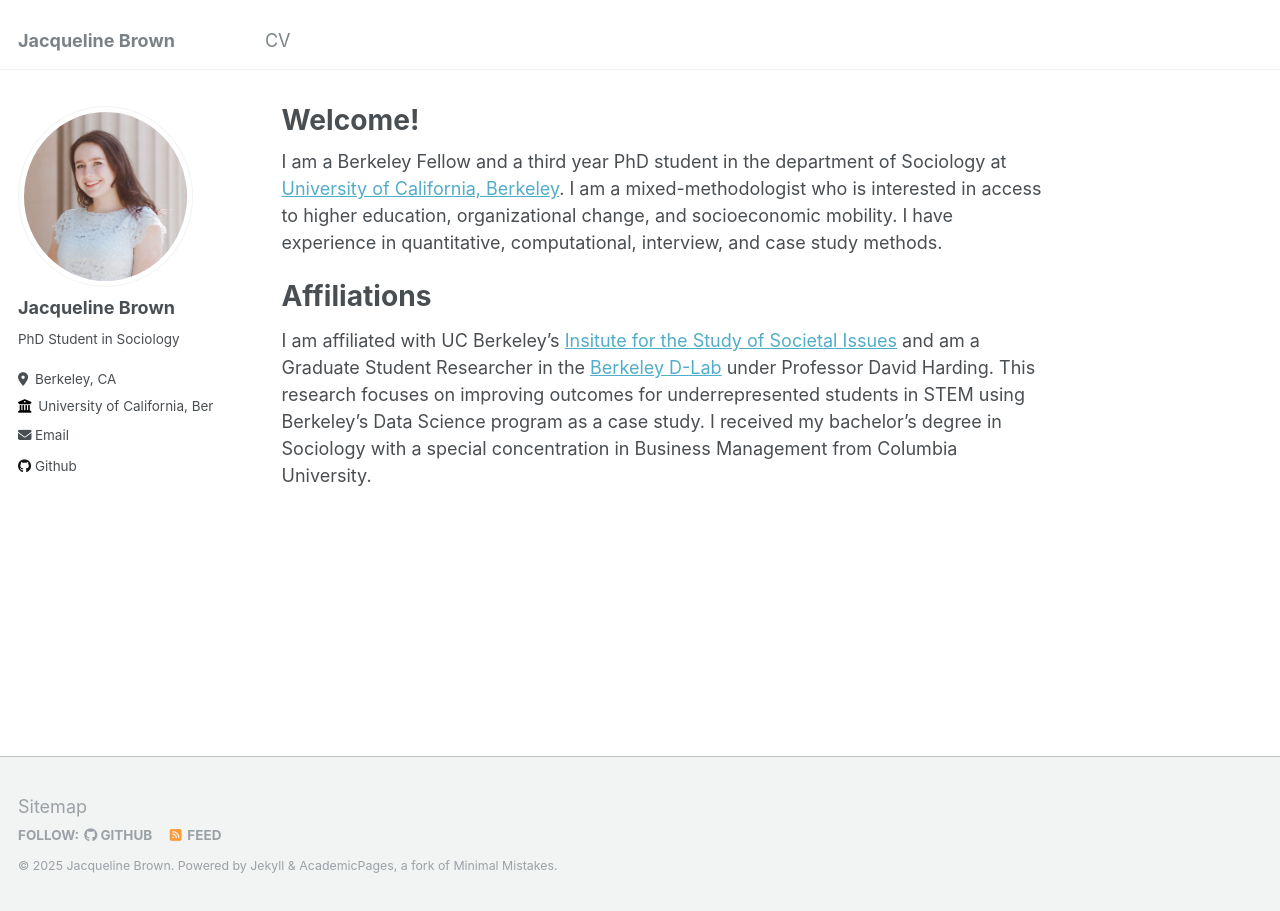
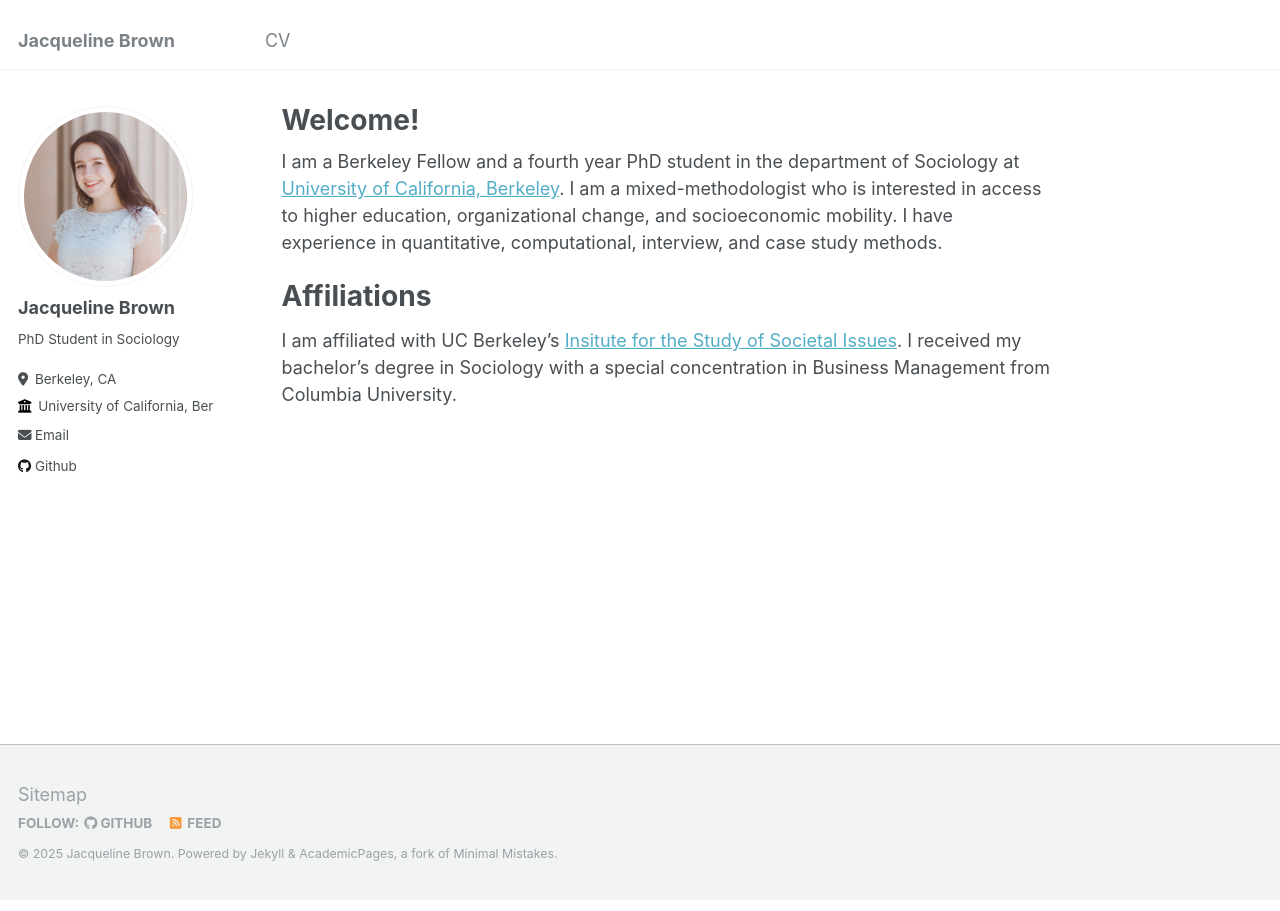
Before and after one commit to jacqueline-rw-brown/jacqueline-rw-brown.github.io, a Jekyll site: the page built from _pages/about.md, in a window 1280 px wide. Built offline with Jekyll 4.4.1, drawn with Linux system fonts in a browser that asks for light colours.

Commit message:
Update about.md

```diff
--- a/_pages/about.md
+++ b/_pages/about.md
@@ -7,8 +7,8 @@ redirect_from:
   - /about.html
 ---
 
-I am a Berkeley Fellow and a third year PhD student in the department of Sociology at [University of California, Berkeley](https://sociology.berkeley.edu/graduate-student/jacqueline-brown). I am a mixed-methodologist who is interested in access to higher education, organizational change, and socioeconomic mobility. I have experience in quantitative, computational, interview, and case study methods.
+I am a Berkeley Fellow and a fourth year PhD student in the department of Sociology at [University of California, Berkeley](https://sociology.berkeley.edu/graduate-student/jacqueline-brown). I am a mixed-methodologist who is interested in access to higher education, organizational change, and socioeconomic mobility. I have experience in quantitative, computational, interview, and case study methods.
 
 Affiliations
 ======
-I am affiliated with UC Berkeley's [Insitute for the Study of Societal Issues](https://issi.berkeley.edu/people/jacqueline-brown) and am  a Graduate Student Researcher in the [Berkeley D-Lab](https://dlab.berkeley.edu/home) under Professor David Harding. This research focuses on improving outcomes for underrepresented students in STEM using Berkeley's Data Science program as a case study. I received my bachelor's degree in Sociology with a special concentration in Business Management from Columbia University.
+I am affiliated with UC Berkeley's [Insitute for the Study of Societal Issues](https://issi.berkeley.edu/people/jacqueline-brown). I received my bachelor's degree in Sociology with a special concentration in Business Management from Columbia University.
```
